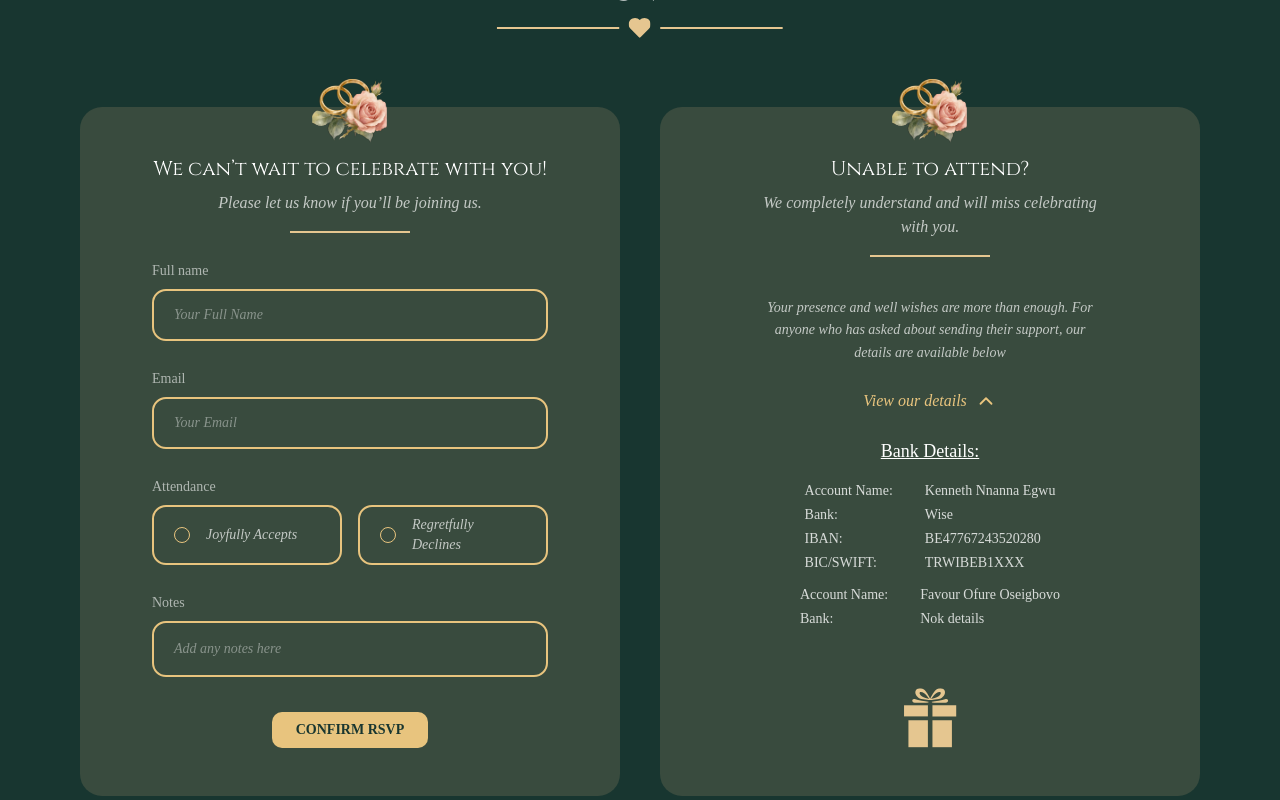
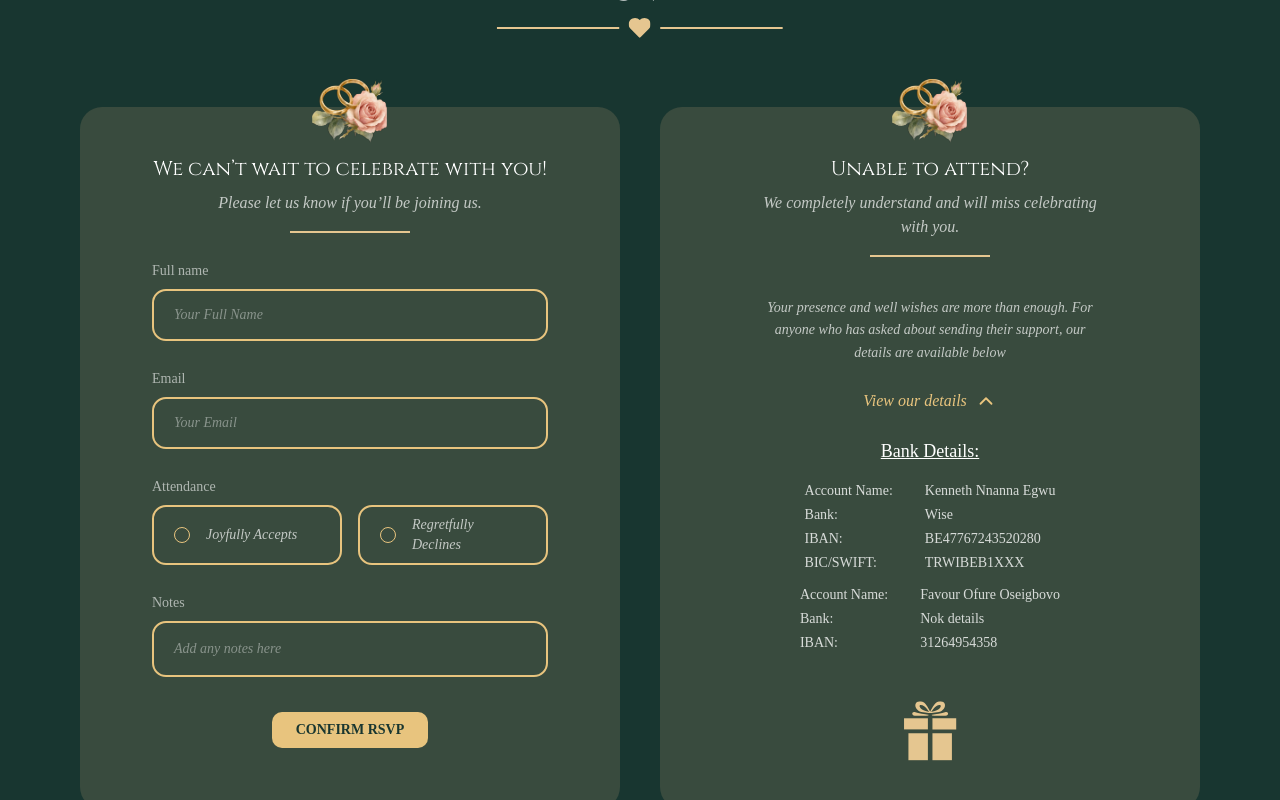
Before and after one commit to RucksollyTech/ken_fav_weeding, a Next.js app: page / in a window 1280 px wide. Both pictures are taken after a click on the button "View our details". Shown: the part 3205-4005 px from the top of the page. Built offline with nearby package versions, Linux system fonts and the light colour scheme.

Commit message:
changed bank detail for ofure

```diff
--- a/components/RSVP.tsx
+++ b/components/RSVP.tsx
@@ -357,10 +357,10 @@ const RSVP = () => {
                                         <span>Bank:</span>
                                         <span>Nok details</span>
 
-                                        {/* <span>IBAN:</span>
+                                        <span>IBAN:</span>
                                         <span>31264954358</span>
 
-                                        <span>BIC/SWIFT:</span>
+                                        {/* <span>BIC/SWIFT:</span>
                                         <span>TRWIBEB1XXX</span> */}
                                     </div>
                                 </div>
```
